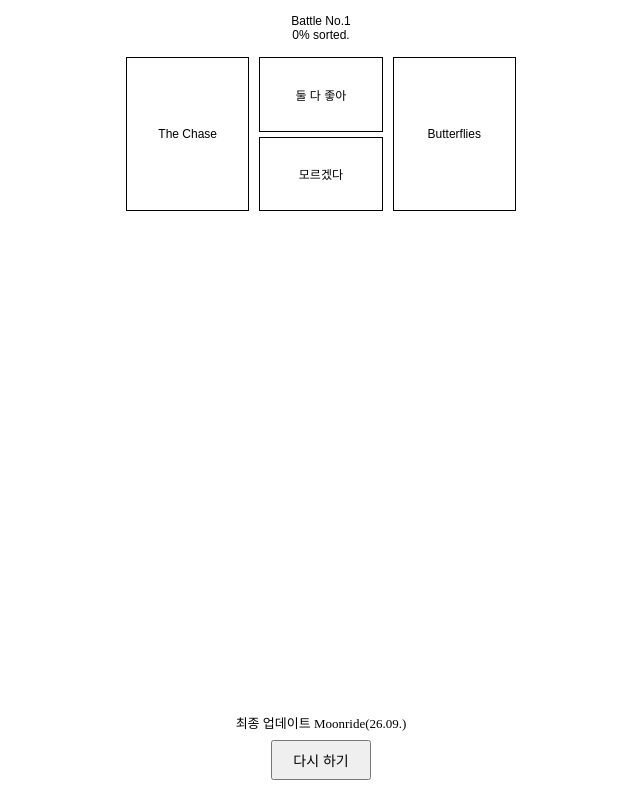
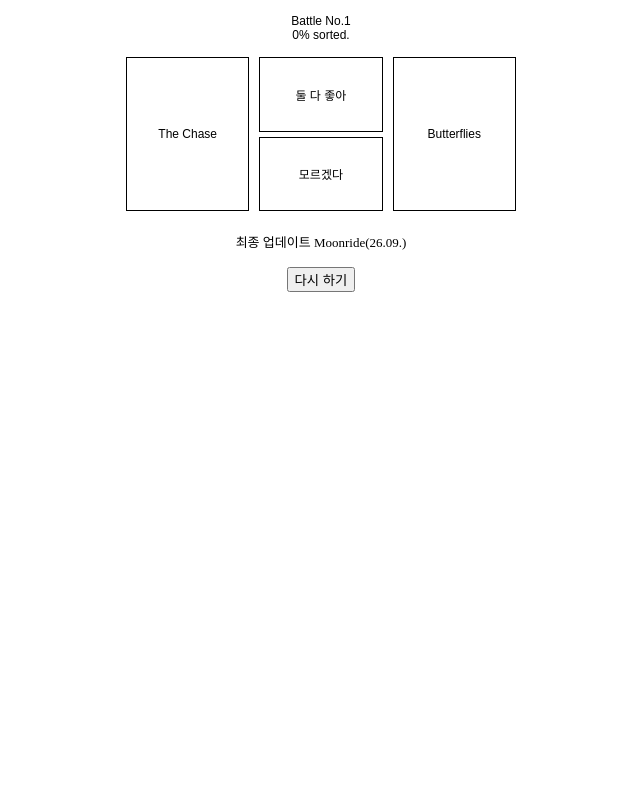
Before and after one commit to ullungchoi/h2h-song-sort, a plain HTML site: page index.html in a window 1280 px wide. Shown: the whole page, without its empty margins (319-959 px from the left). Drawn offline with Linux system fonts and the light colour scheme.

Commit message:
Update index.html

```diff
--- a/index.html
+++ b/index.html
@@ -35,7 +35,6 @@ var finishSize = 0;
 var finishFlag = 0;
 var resultOrder = [];
 
-
 function initList() {
   var i;
 
@@ -55,10 +54,8 @@ function initList() {
   }
 
   totalQuestion = countQuestions(namMember.length);
-
   makePairs();
 }
-
 
 function countQuestions(length) {
   var total = 0;
@@ -87,7 +84,6 @@ function countQuestions(length) {
 
   return total;
 }
-
 
 function makePairs() {
   var i;
@@ -128,7 +124,6 @@ function makePairs() {
   showNextPair();
 }
 
-
 function showNextPair() {
   var job;
   var i;
@@ -158,15 +153,12 @@ function showNextPair() {
   }
 
   currentPair = job;
-
   showImage();
 }
-
 
 function sortList(flag) {
   var job = currentPair;
   var selected;
-  var i;
 
   if (finishFlag || !job) {
     return;
@@ -219,7 +211,6 @@ function sortList(flag) {
   showImage();
 }
 
-
 function showImage() {
   var left = currentPair.left[currentPair.a];
   var right = currentPair.right[currentPair.b];
@@ -231,8 +222,7 @@ function showImage() {
   document.getElementById("battleNumber").innerHTML =
     "Battle No." + numQuestion +
     "<br>" +
-    percent +
-    "% sorted.";
+    percent + "% sorted.";
 
   document.getElementById("leftField").innerHTML =
     toNameFace(left);
@@ -241,41 +231,34 @@ function showImage() {
     toNameFace(right);
 }
 
-
 function showResult() {
   var ranking = 1;
   var sameRank = 1;
   var str = "";
   var i;
 
-  str +=
-    '<table style="width:200px; font-size:12px; line-height:120%; margin-left:auto; margin-right:auto; border:1px solid #000; border-collapse:collapse" align="center">';
+  str += '<table style="width:200px; font-size:12px; line-height:120%; margin-left:auto; margin-right:auto; border:1px solid #000; border-collapse:collapse" align="center">';
 
-  str +=
-    '<tr>' +
+  str += '<tr>' +
     '<td style="color:#fff; background-color:#000; text-align:center;">순위</td>' +
     '<td style="color:#fff; background-color:#000; text-align:center;">이름</td>' +
     '</tr>';
 
   for (i = 0; i < resultOrder.length; i++) {
 
-    str +=
-      '<tr>' +
+    str += '<tr>' +
       '<td style="border:1px solid #000; text-align:right; padding-right:5px;">' +
       ranking +
       '</td>';
 
-    str +=
-      '<td style="border:1px solid #000; padding-left:5px;">' +
+    str += '<td style="border:1px solid #000; padding-left:5px;">' +
       namMember[resultOrder[i]] +
-      '</td>' +
-      '</tr>';
+      '</td></tr>';
 
     if (i < resultOrder.length - 1) {
 
       if (equal[resultOrder[i]] === resultOrder[i + 1]) {
         sameRank++;
-
       } else {
         ranking += sameRank;
         sameRank = 1;
@@ -286,11 +269,8 @@ function showResult() {
   str += '</table>';
 
   document.getElementById("resultField").innerHTML = str;
-
-  document.getElementById("battleNumber").innerHTML =
-    "정렬 완료";
+  document.getElementById("battleNumber").innerHTML = "정렬 완료";
 }
-
 
 function toNameFace(n) {
   return namMember[n];
@@ -299,28 +279,17 @@ function toNameFace(n) {
 
 /* 다시 하기 */
 function restart() {
-
-  /* 게임 상태 초기화 */
-  finishFlag = 0;
-
-  /* 기존 결과 삭제 */
   document.getElementById("resultField").innerHTML = "";
-
-  /* 버튼은 항상 보이게 */
   document.getElementById("restartButton").style.display = "block";
-
-  /* 게임 처음부터 다시 시작 */
   initList();
 }
 
 
-/* 페이지 처음 열었을 때 */
 window.onload = function() {
   initList();
 };
 
 </script>
-
 
 <style>
 
@@ -336,7 +305,6 @@ window.onload = function() {
   border-spacing: 10px 5px;
 }
 
-
 #leftField,
 #rightField {
   width: 120px;
@@ -345,7 +313,6 @@ window.onload = function() {
   cursor: pointer;
 }
 
-
 .middleField {
   width: 120px;
   height: 70px;
@@ -353,56 +320,18 @@ window.onload = function() {
   cursor: pointer;
 }
 
-
 #resultField {
   text-align: center;
 }
 
-
-/* 아래쪽 고정 영역 */
-#controlArea {
-  position: fixed;
-  bottom: 10px;
-  left: 50%;
-  transform: translateX(-50%);
-
-  width: 100%;
-
-  text-align: center;
-
-  background-color: #ffffff;
-
-  padding: 5px 0;
-
-  z-index: 9999;
-}
-
-
-/* 최종 업데이트 */
-#updateInfo {
-  text-align: center;
-  font-size: 12px;
-  margin-bottom: 5px;
-}
-
-
-/* 다시 하기 버튼 */
 #restartButton {
   display: block;
-
-  margin: 8px auto 5px auto;
-
-  padding: 8px 20px;
-
-  font-size: 14px;
-
-  cursor: pointer;
+  margin: 15px auto;
 }
 
 </style>
 
 </head>
-
 
 <body
   text="#000000"
@@ -411,7 +340,6 @@ window.onload = function() {
   vlink="#0099ff"
   alink="#0099ff"
 >
-
 
 <table id="mainTable" align="center">
 
@@ -425,9 +353,7 @@ window.onload = function() {
     </td>
   </tr>
 
-
   <tr>
-
     <td
       id="leftField"
       onclick="if (finishFlag === 0) sortList(-1);"
@@ -436,14 +362,12 @@ window.onload = function() {
       &nbsp;
     </td>
 
-
     <td
       class="middleField"
       onclick="if (finishFlag === 0) sortList(0);"
     >
       둘 다 좋아
     </td>
-
 
     <td
       id="rightField"
@@ -452,38 +376,35 @@ window.onload = function() {
     >
       &nbsp;
     </td>
-
   </tr>
 
-
   <tr>
-
     <td
       class="middleField"
       onclick="if (finishFlag === 0) sortList(0);"
     >
       모르겠다
     </td>
-
   </tr>
 
 </table>
 
 
-<!-- 결과 -->
-<div id="resultField"></div>
-
-
-<!-- 항상 화면 아래에 표시되는 영역 -->
-<div id="controlArea">
-
-  <div id="updateInfo">
+<!-- 최종 업데이트 문구 -->
+<div id="updateInfo" style="text-align:center;">
+  <p>
     <font size="2" face="돋움">
       최종 업데이트 Moonride(26.09.)
     </font>
+  </p>
 </div>
 
 
+<!-- 결과 -->
+<div id="resultField" style="text-align:center;"></div>
+
+
+<!-- 다시 하기 -->
 <button
   id="restartButton"
   type="button"
@@ -492,8 +413,6 @@ window.onload = function() {
   다시 하기
 </button>
 
-</div>
-
 
 </body>
 </html>
```
Lines whose indentation alone changed are shown as unchanged.
